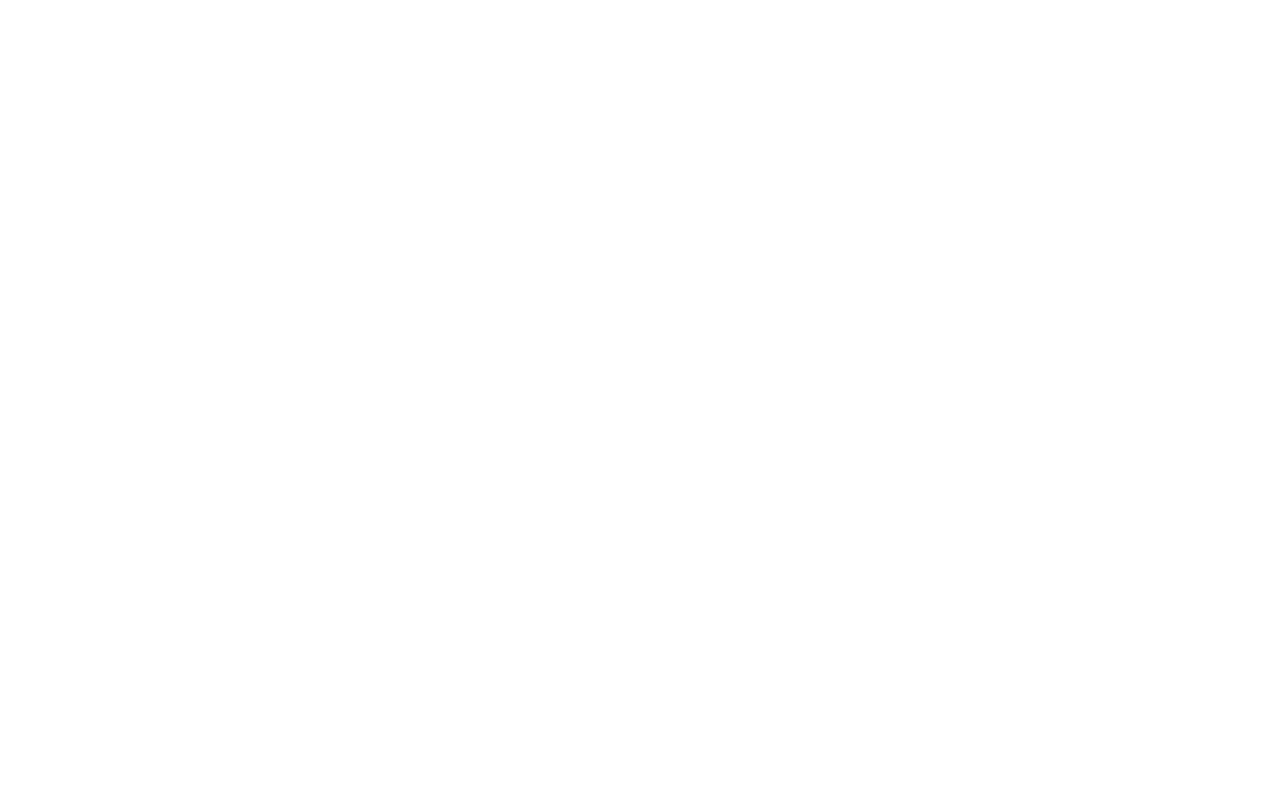
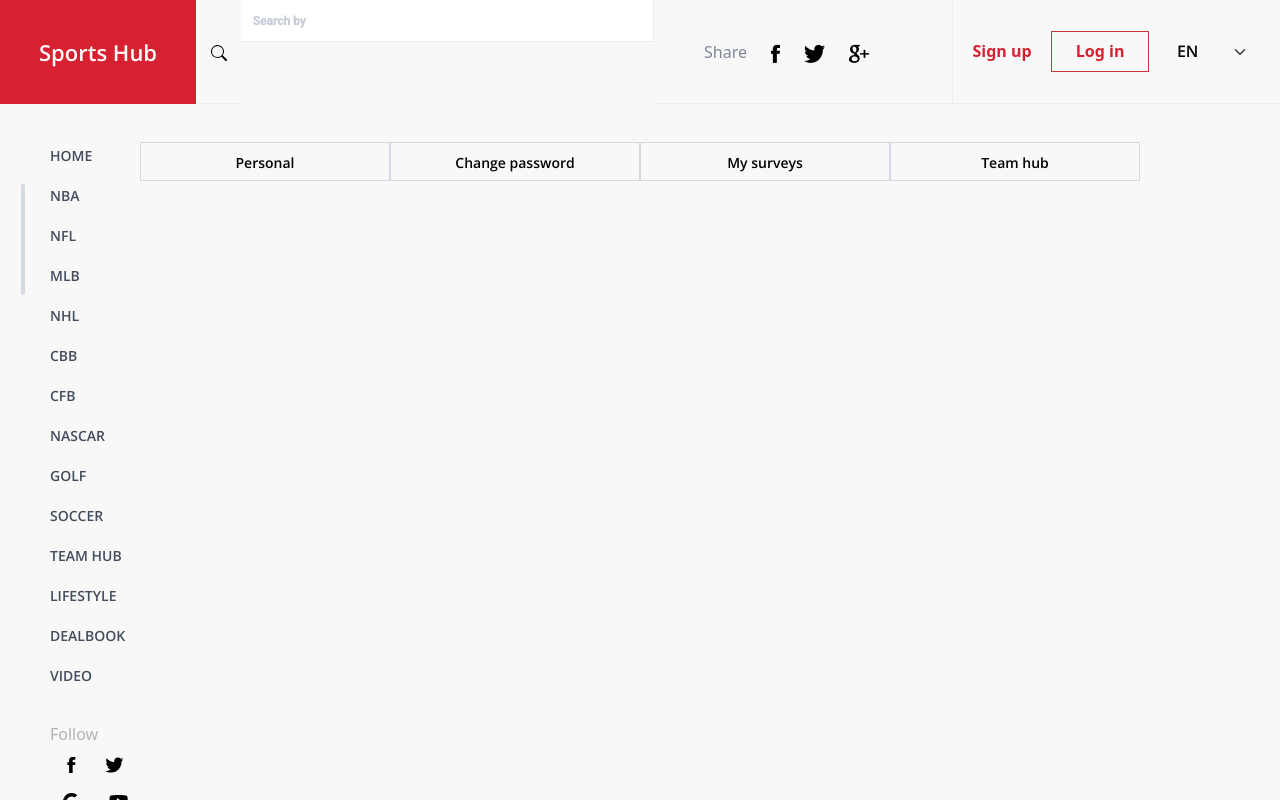
Before and after one commit to yuremboo/UJP-Sports-Hub-UI, a React (Create React App) app: page /update-user-information in a window 1280 px wide. Before the commit this address had no page. Built offline with nearby package versions, Linux system fonts and the light colour scheme.

Commit message:
added profile page, UpdateUserInfo and ChangePassword

```diff
--- /dev/null
+++ b/src/Components/ChangePassword/ChangePassword.jsx
@@ -0,0 +1,38 @@
+import "./change-password.style.css";
+import CustomInput from "../CustomInput/CustomInput";
+
+const ChangePassword = () => {
+    return(
+        <div>
+            <form className={"change-password-form"}>
+                <div className={"custom-input"}>
+                    <CustomInput
+                        type="text"
+                        label={"Old password"}
+                        name={"old password"}
+                    />
+                </div>
+                <div className={"custom-input"}>
+                    <CustomInput
+                        type="text"
+                        label={"New password"}
+                        name={"new password"}
+                    />
+                </div>
+                <div className={"custom-input"}>
+                    <CustomInput
+                        type="text"
+                        label={"Password confirmation"}
+                        name={"password confirmation"}
+                    />
+                </div>
+
+                <button className={"change-password-button"}>
+                    Change password
+                </button>
+            </form>
+        </div>
+    );
+}
+
+export default ChangePassword;
--- /dev/null
+++ b/src/Components/ChangePassword/change-password.style.css
@@ -0,0 +1,23 @@
+
+.change-password-form{
+    max-width: 389px;
+    margin: 0 auto;
+}
+.change-password-form input{
+    width: 100%;
+}
+
+.change-password-button{
+    font-family: 'Open Sans', sans-serif;
+    font-style: normal;
+    font-weight: 700;
+    font-size: 14px;
+    line-height: 19px;
+    color: #FFFFFF;
+
+    margin-top: 35px;
+    padding: 10px 0;
+    background: #D72130;
+    text-transform: uppercase;
+    width: 100%;
+}
--- a/src/Components/CustomInput/custom-input.style.css
+++ b/src/Components/CustomInput/custom-input.style.css
@@ -30,3 +30,7 @@
     width: 814px;
     color: #2B2F43;
 }
+
+.custom-input input{
+    margin: 0;
+}
--- /dev/null
+++ b/src/Components/UpdateUserInfo/UpdateUserInfo.jsx
@@ -0,0 +1,49 @@
+import "./update-user-info.style.css";
+import EllipseAvatar from "../../icons/EllipseAvatar.jpg";
+import {ReactComponent as Photo} from "../../icons/photoEditor/Photo.svg";
+import CustomInput from "../CustomInput/CustomInput";
+
+const UpdateUserInfo = () => {
+    return(
+        <div>
+            <form className={"update-profile-form"}>
+                <div className={"form-photo__container"}>
+                    <div className={"form-photo"}>
+                        <img className={"ellipse-avatar-img"} src={EllipseAvatar} alt="EllipseAvatar"/>
+                        <div className={"red-circle-photo"}>
+                            <Photo className={"profile-icon-photo"}/>
+                        </div>
+                    </div>
+                </div>
+
+                <div className={"custom-input"}>
+                    <CustomInput
+                        type="text"
+                        label={"First name"}
+                        name={"first name"}
+                    />
+                </div>
+                <div className={"custom-input"}>
+                    <CustomInput
+                        type="text"
+                        label={"Last name"}
+                        name={"last name"}
+                    />
+                </div>
+                <div className={"custom-input"}>
+                    <CustomInput
+                        type="text"
+                        label={"Email"}
+                        name={"Email"}
+                    />
+                </div>
+
+                <button className={"update-profile-button"}>
+                    Update profile
+                </button>
+            </form>
+        </div>
+    )
+}
+
+export default UpdateUserInfo;
--- /dev/null
+++ b/src/Components/UpdateUserInfo/update-user-info.style.css
@@ -0,0 +1,56 @@
+
+.update-profile-form{
+    max-width: 389px;
+    margin: 0 auto;
+}
+.update-profile-form input{
+    width: 100%;
+}
+.form-photo__container{
+    position: relative;
+    display: flex;
+    justify-content: center;
+}
+.form-photo{
+    position: relative;
+}
+.ellipse-avatar-img{
+    border-radius: 50%;
+}
+.red-circle-photo{
+    cursor: pointer;
+    position: absolute;
+    display: flex;
+    background: #D72130;
+    border-radius: 50%;
+    padding: 10px;
+    right: 0;
+    bottom: 0;
+}
+.profile-icon-photo{
+    width: 20px;
+    height: 18px;
+}
+
+.update-user-information .custom-input input{
+    background-color: #F8F8F8;
+    margin-top: 10px;
+}
+.custom-input{
+    margin-top: 15px;
+}
+
+.update-profile-button{
+    font-family: 'Open Sans', sans-serif;
+    font-style: normal;
+    font-weight: 700;
+    font-size: 14px;
+    line-height: 19px;
+    color: #FFFFFF;
+
+    margin-top: 35px;
+    padding: 10px 0;
+    background: #D72130;
+    text-transform: uppercase;
+    width: 100%;
+}
--- a/src/index.js
+++ b/src/index.js
@@ -10,6 +10,7 @@
 import { store } from "./redux/store";
 import { Provider } from "react-redux";
 import EditArticle from "./pages/editArticle/editArticle";
+import Profile from "./pages/profile/profile";
 
 
 const root = ReactDOM.createRoot(document.getElementById('root'));
@@ -24,6 +25,7 @@
                     <Route path="forgot" element={<ForgotPassword />} />
                     <Route path="registration" element={<RegistrationPage />} />
                     <Route path="edit-article" element={<EditArticle/>} />
+                    <Route path="update-user-information" element={<Profile/>} />
                 </Route>
                 {/*<Route>*/}
                 {/*    <Route path="registration" element={<RegistrationPage/>} />*/}
--- /dev/null
+++ b/src/pages/profile/profile.jsx
@@ -0,0 +1,47 @@
+import "./profile.style.css";
+import Header from "../../Components/Header";
+import NavBar from "../../Components/NavBar";
+import UpdateUserInfo from "../../Components/UpdateUserInfo/UpdateUserInfo";
+import ChangePassword from "../../Components/ChangePassword/ChangePassword";
+
+const Profile = () => {
+    return (
+        <div className={"update-user-information"}>
+            <Header/>
+
+            <div className={"update-user__wrapper"}>
+                <div className={"nav-bar-user"}>
+                    <NavBar/>
+                </div>
+
+                <div className={"user-panel"}>
+                    <div>
+                        <button className={"panel-button"}>
+                            <span className={"span-button"}>Personal</span>
+                        </button>
+                    </div>
+                    <div>
+                        <button className={"panel-button"}>
+                            <span className={"span-button"}>Change password</span>
+                        </button>
+                    </div>
+                    <div>
+                        <button className={"panel-button"}>
+                            <span className={"span-button"}>My surveys</span>
+                        </button>
+                    </div>
+                    <div>
+                        <button className={"panel-button"}>
+                            <span className={"span-button"}>Team hub</span>
+                        </button>
+                    </div>
+                </div>
+
+                {/*<UpdateUserInfo/>*/}
+                {/*<ChangePassword/>*/}
+            </div>
+        </div>
+    );
+}
+
+export default Profile;
--- /dev/null
+++ b/src/pages/profile/profile.style.css
@@ -0,0 +1,43 @@
+.update-user-information{
+    background-color: #F8F8F8;
+    box-sizing: border-box;
+    height: 100vh;
+}
+.update-user-information .custom-input input{
+    background-color: #F8F8F8;
+    margin-top: 10px;
+}
+.update-user__wrapper{
+    position: relative;
+}
+.nav-bar-user{
+    max-width: 200px;
+    position: absolute;
+    left: 0;
+    top: 0;
+    right: 0;
+    bottom: 0;
+}
+
+.user-panel{
+    align-items: center;
+    justify-content: center;
+    display: flex;
+    padding-top: 3%;
+    margin-bottom: 3%;
+}
+
+.panel-button{
+    border: 1px solid #D4D9E2;
+    background: #F8F8F8;
+    height: 39px;
+    width: 250px;
+}
+.span-button{
+    font-family: 'Open Sans', sans-serif;
+    font-style: normal;
+    font-weight: 600;
+    font-size: 14px;
+    line-height: 19px;
+    color: #000000;
+}
--- a/src/style_components/navbar.css
+++ b/src/style_components/navbar.css
@@ -1,9 +1,10 @@
 .main-nav a {
-    height: 6vh;
+    height: 40px;
 }
 .main-nav{
-    margin-left: 6%;
-    margin-top: 3%;
+    max-width: 200px;
+    margin-left: 50px;
+    margin-top: 40px;
 }
 .main-nav ul{
     padding-left: 0px;
@@ -81,9 +82,10 @@
 }
 .position_line{
     display: flex;
+    position: relative;
 }
 .line{
-    margin-left: -2%;
-    margin-right: 2%;
-    margin-top: 3%;
+    position: absolute;
+    top: 40px;
+    right: 175px;
 }
```
Also changed, not shown: src/Components/NavBar.js (+81 -30 lines), src/icons/EllipseAvatar.jpg (added).
